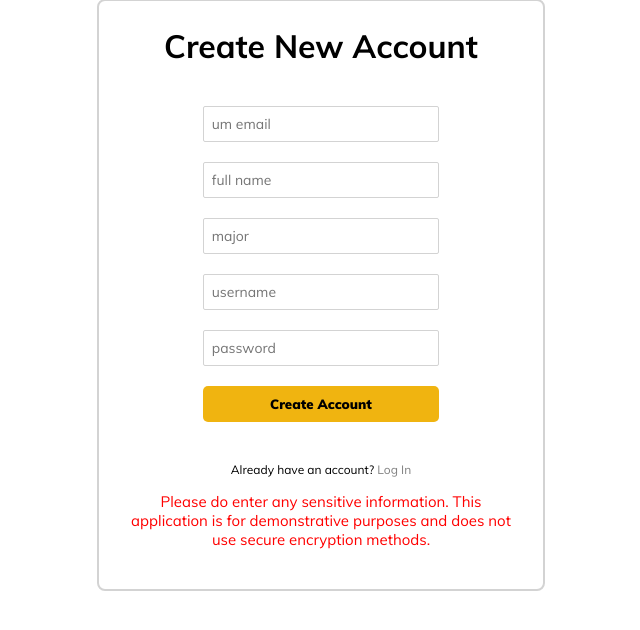
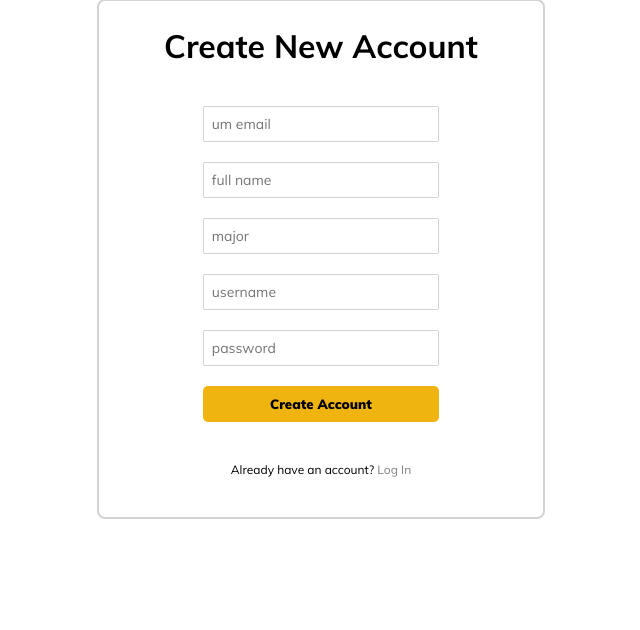
Before and after one commit to mhackmann18/afterclass, a PHP site: page /createAccount.php in a window 1280 px wide. Shown: the part 105-735 px from the top of the page, without its empty margins (319-959 px from the left). Run offline with PHP 8.4, Linux system fonts and the light colour scheme; data that the repository does not hold is empty.

Commit message:
Getting things up to date

```diff
--- a/createAccount.php
+++ b/createAccount.php
@@ -32,7 +32,6 @@
     </form>
 
     <p id="create-account">Already have an account? <a href="./login.php">Log In</a></p>
-    <p class="create-account-error">Please do enter any sensitive information. This application is for demonstrative purposes and does not use secure  encryption methods.</p>
     <!-- Will display error message from createUser.php if the operation failed. -->
     <?php
       if($error){
```
